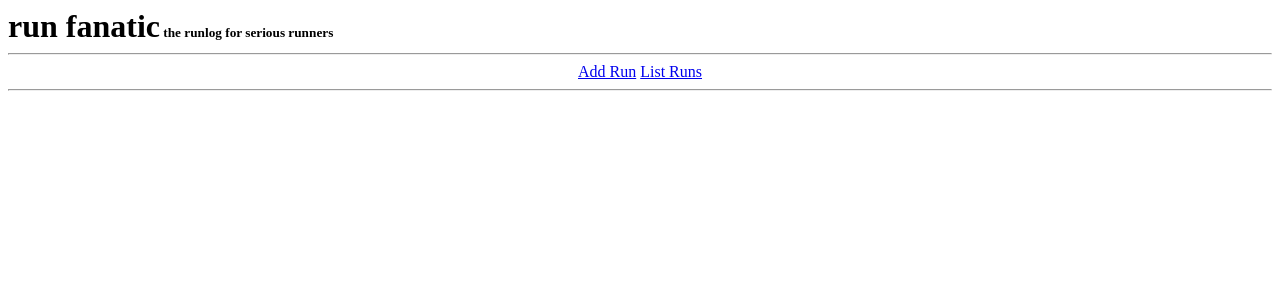
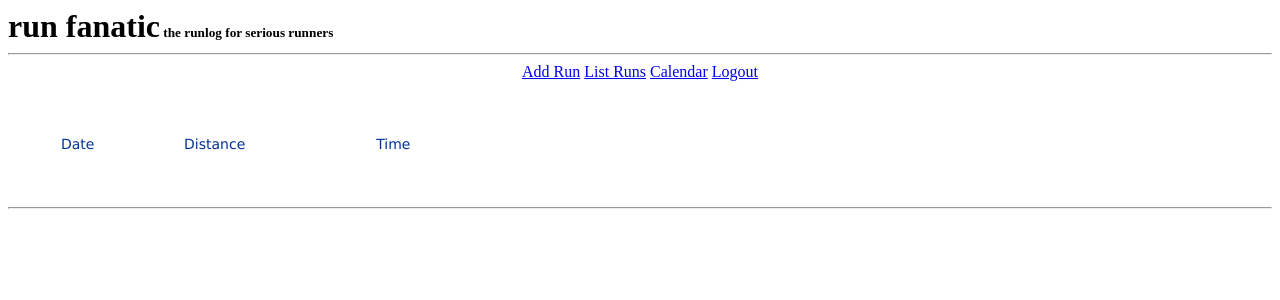
Before and after one commit to andrewaustin/simplerunlog, a Django app: page /runs/ in a window 1280 px wide. Shown: the top 300 px of the page. Run offline with Django 3.2, Linux system fonts and the light colour scheme; data that the repository does not hold is empty; some libraries are stand-ins or nearby versions.

Commit message:
Update templates to share navigation

```diff
--- a/runfanatic/assets/css/style.css
+++ b/runfanatic/assets/css/style.css
@@ -1,3 +1,79 @@
 h1,h2,h3,h4,h5,h6 {
     display: inline;
 }
+
+#hor-zebra
+{
+    font-family: "Lucida Sans Unicode", "Lucida Grande", Sans-Serif;
+    font-size: 12px;
+    margin: 45px;
+    width: 480px;
+    text-align: left;
+    border-collapse: collapse;
+}
+#hor-zebra th
+{
+    font-size: 14px;
+    font-weight: normal;
+    padding: 10px 8px;
+    color: #039;
+}
+#hor-zebra td
+{
+    padding: 8px;
+    color: #669;
+}
+#hor-zebra .odd
+{
+    background: #e8edff;
+}
+
+
+#ver-zebra
+{
+    font-family: "Lucida Sans Unicode", "Lucida Grande", Sans-Serif;
+    font-size: 12px;
+    margin: 45px;
+    width: 480px;
+    text-align: left;
+    border-collapse: collapse;
+}
+#ver-zebra th
+{
+    font-size: 14px;
+    font-weight: normal;
+    padding: 12px 15px;
+    border-right: 1px solid #fff;
+    border-left: 1px solid #fff;
+    color: #039;
+}
+
+#ver-zebra td
+{
+    padding: 8px 15px;
+    border-right: 1px solid #fff;
+    border-left: 1px solid #fff;
+    color: #669;
+}
+
+.vzebra-odd
+{
+    background: #eff2ff;
+}
+
+.vzebra-even
+{
+    background: #e8edff;
+}
+
+#ver-zebra #vzebra-adventure, #ver-zebra #vzebra-children
+{
+    background: #d0dafd;
+    border-bottom: 1px solid #c8d4fd;
+}
+
+#ver-zebra #vzebra-comedy, #ver-zebra #vzebra-action
+{
+    background: #dce4ff;
+    border-bottom: 1px solid #d6dfff;
+}
--- a/runfanatic/templates/base.html
+++ b/runfanatic/templates/base.html
@@ -10,6 +10,12 @@
     <body>
         <h1>run fanatic</h1><h5> the runlog for serious runners</h5>
         <hr/>
+        <center>
+            <a href="{% url apps.runlog.views.add %}">Add Run</a>
+            <a href="{% url list %}">List Runs</a>
+            <a href="{% url apps.runlog.views.runcal %}">Calendar</a>
+            <a href="{% url django.contrib.auth.views.logout %}">Logout</a>
+        </center>
             {% block content %}{% endblock %}
         <hr/>
     </body>
--- a/runfanatic/templates/runlog/add.html
+++ b/runfanatic/templates/runlog/add.html
@@ -3,7 +3,6 @@
 {% block title %}Add Run{% endblock%}
 
 {% block content %}
-<center><a href="{% url apps.runlog.views.add %}">Add Run</a> <a href="{% url list %}">List Runs</a></center>
 <script>
 $(document).ready(function() {
         $("#id_date").datepicker({dateFormat:'yy-mm-dd'});
--- a/runfanatic/templates/runlog/dashboard.html
+++ b/runfanatic/templates/runlog/dashboard.html
@@ -3,7 +3,6 @@
 {% block title %}Dashboard {% endblock %}
 
 {% block content %}
-<center><a href="{% url apps.runlog.views.add %}">Add Run</a> <a href="{% url list %}">List Runs</a></center>
 <center>
 <table border = "0">
 <tr>
--- a/runfanatic/templates/runlog/list.html
+++ b/runfanatic/templates/runlog/list.html
@@ -3,10 +3,17 @@
 {% block title %}List Runs{% endblock %}
 
 {% block content %}
-<center><a href="{% url apps.runlog.views.add %}">Add Run</a> <a href="{% url list %}">List Runs</a></center>
-<table border = "0">
+<table id="hor-zebra" border = "0">
+    <thead>
+        <tr>
+            <th scope="col">Date</th>
+            <th scope="col">Distance</th>
+            <th scope="col">Time</th>
+            <th scope="col"></th>
+        </tr>
+    </thead>
 {% for run in object_list %}
-<tr>
+<tr class="{% cycle 'even' 'odd' %}">
 <td>
 {{ run.date }}
 </td>
```
Also changed, not shown: runfanatic/static/css/style.css (+76 -0 lines), runfanatic/templates/runlog/index.html (+11 -7 lines).
